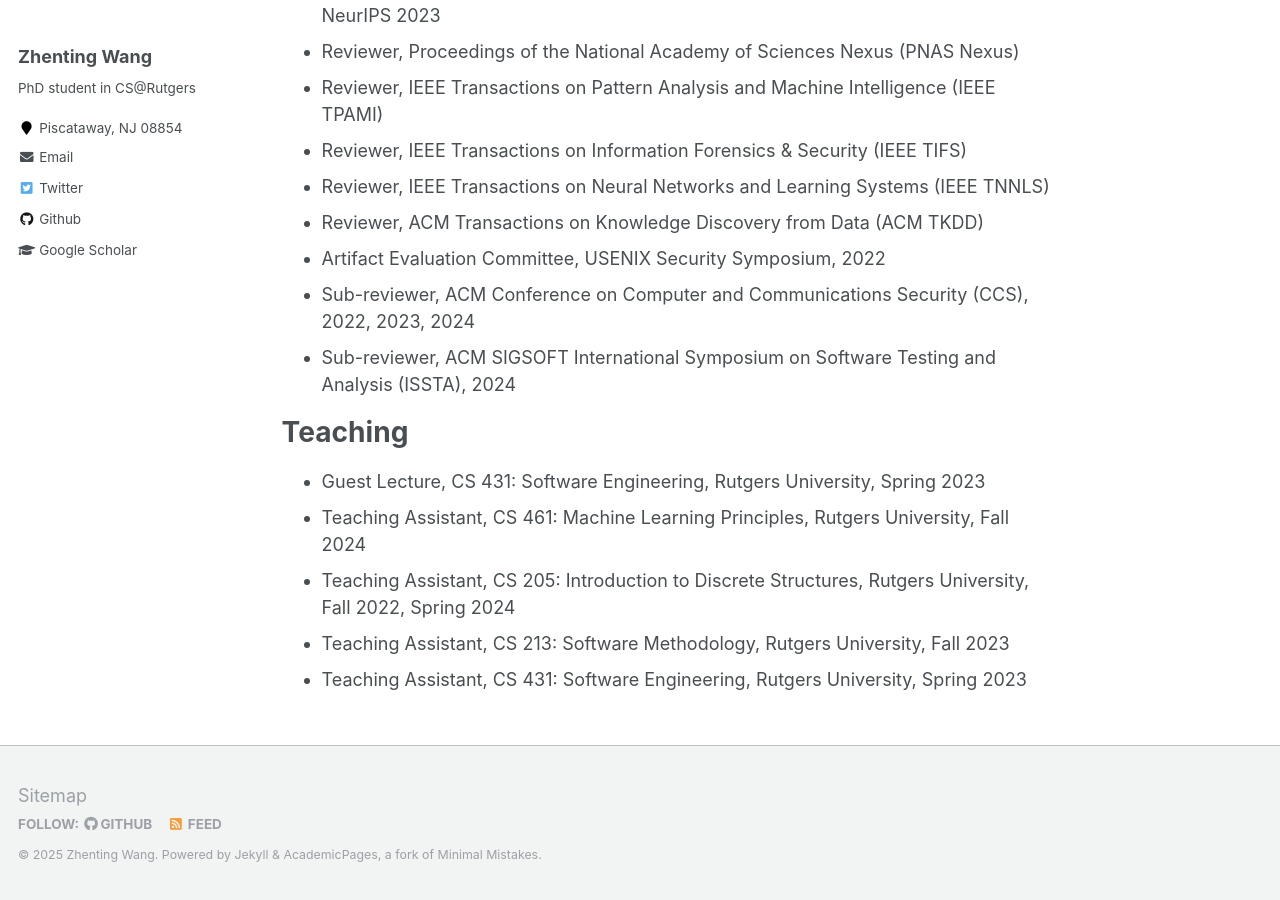
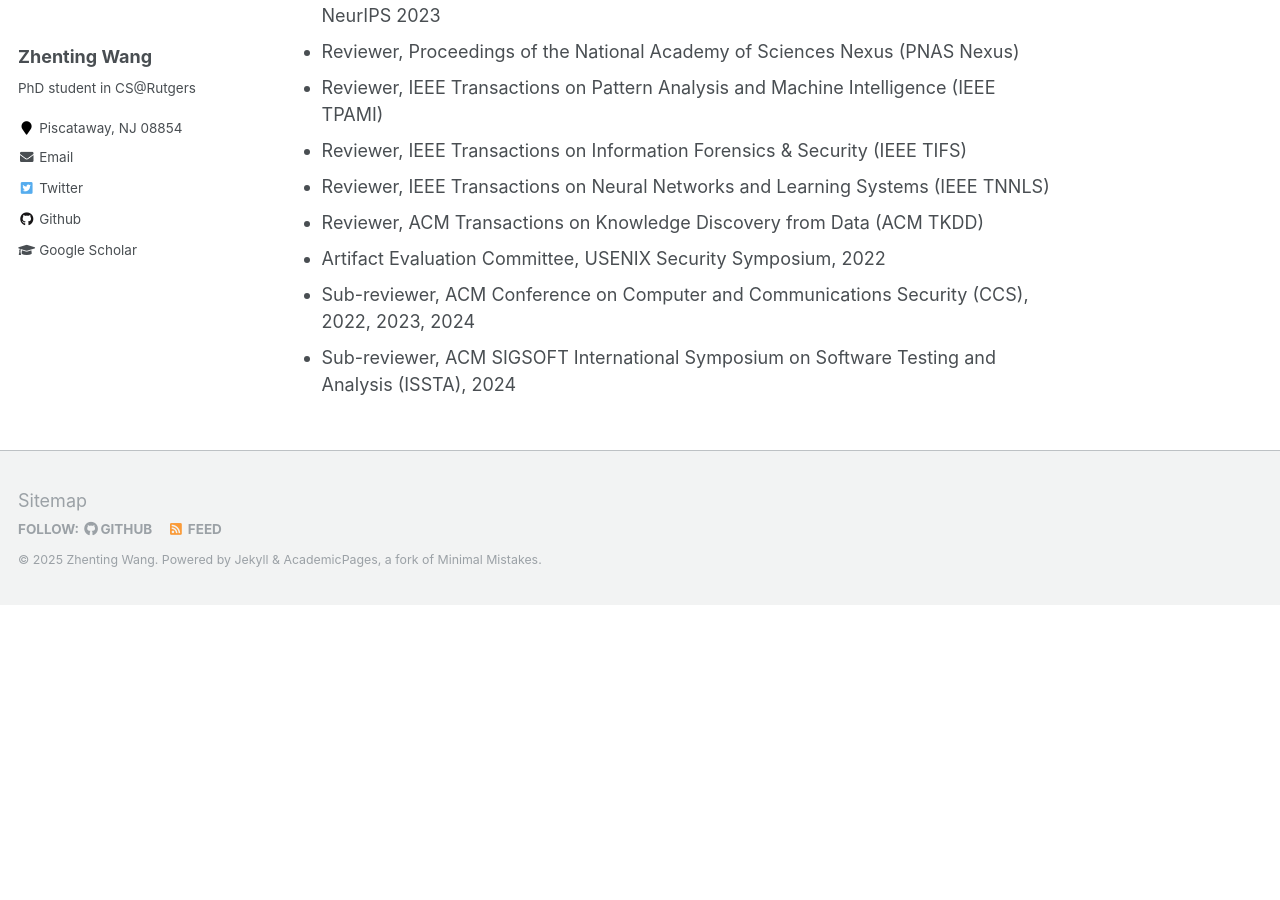
Before and after one commit to ZhentingWang/zhentingwang.github.io, a Jekyll site: the page built from _pages/about.md, in a window 1280 px wide and 900 px high, scrolled down 3535 px. Built offline with Jekyll 4.4.1, drawn with Linux system fonts in a browser that asks for light colours; after the commit the page ends 4140 px from its top, so only the background shows below that; some of the changed text lies outside the part shown.

Commit message:
Update about.md

```diff
--- a/_pages/about.md
+++ b/_pages/about.md
@@ -326,10 +326,10 @@ Service
 * Sub-reviewer, ACM Conference on Computer and Communications Security (CCS), 2022, 2023, 2024
 * Sub-reviewer, ACM SIGSOFT International Symposium on Software Testing and Analysis (ISSTA), 2024
 
-Teaching
+<!--Teaching
 ======
 * Guest Lecture, CS 431: Software Engineering, Rutgers University, Spring 2023
 * Teaching Assistant, CS 461: Machine Learning Principles, Rutgers University, Fall 2024
 * Teaching Assistant, CS 205: Introduction to Discrete Structures, Rutgers University, Fall 2022, Spring 2024
 * Teaching Assistant, CS 213: Software Methodology, Rutgers University, Fall 2023
-* Teaching Assistant, CS 431: Software Engineering, Rutgers University, Spring 2023
+* Teaching Assistant, CS 431: Software Engineering, Rutgers University, Spring 2023-->
```
Also changed, not shown: other parts of _pages/about.md (+1 -1 lines).
